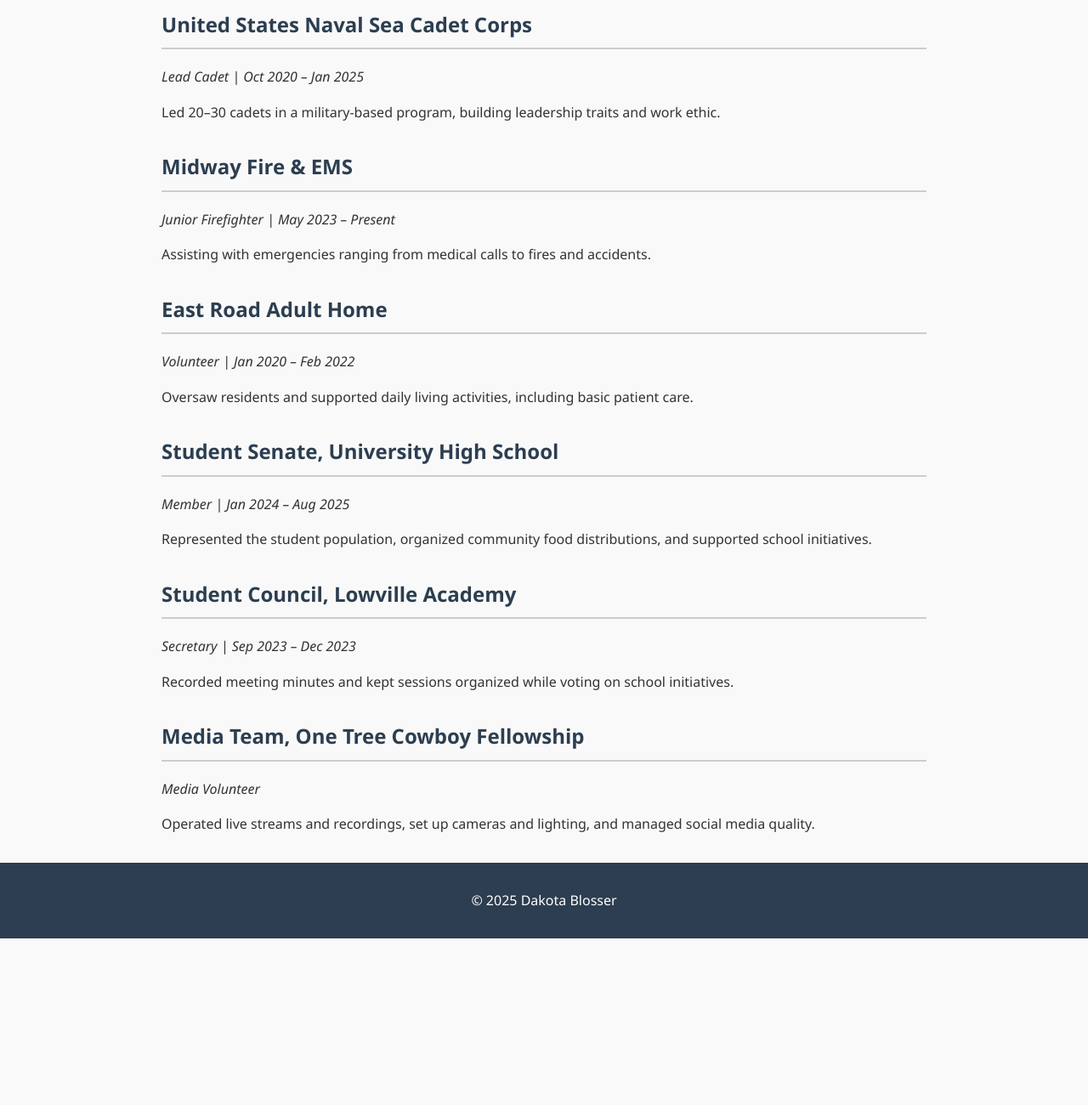
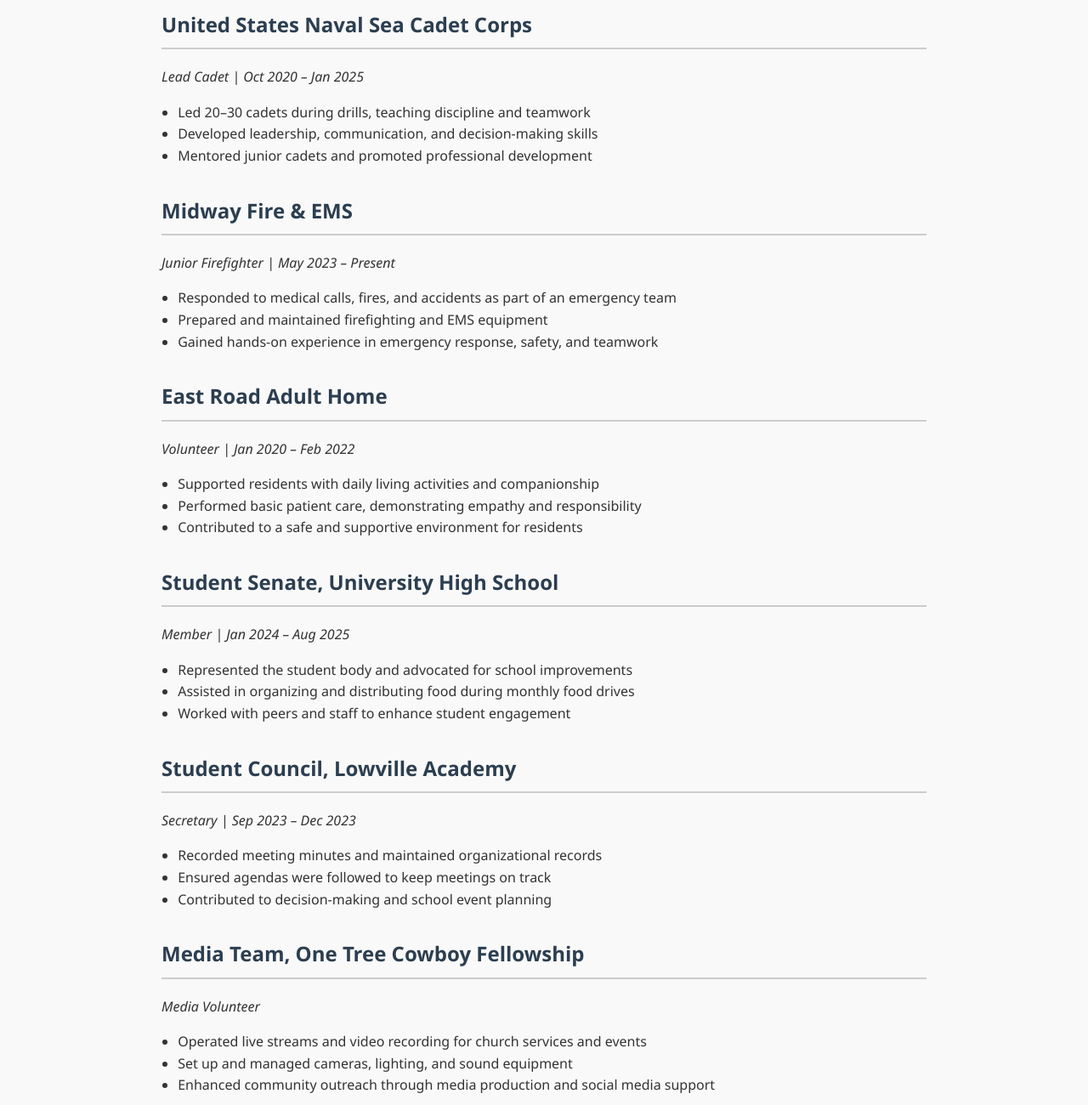
Before and after one commit to meetourheroes/dakotablosser, a plain HTML site: page projects.html in a window 1280 px wide. Shown: the part 200-1500 px from the top of the page at 85% size. Before the commit the page ends 1304 px from the top, so only its background shows below. Drawn offline with Linux system fonts and the light colour scheme.

Commit message:
Update projects.html

```diff
--- a/projects.html
+++ b/projects.html
@@ -25,37 +25,61 @@
     <section>
       <h2>United States Naval Sea Cadet Corps</h2>
       <p><em>Lead Cadet | Oct 2020 – Jan 2025</em></p>
-      <p>Led 20–30 cadets in a military-based program, building leadership traits and work ethic.</p>
+      <ul>
+        <li>Led 20–30 cadets during drills, teaching discipline and teamwork</li>
+        <li>Developed leadership, communication, and decision-making skills</li>
+        <li>Mentored junior cadets and promoted professional development</li>
+      </ul>
     </section>
 
     <section>
       <h2>Midway Fire & EMS</h2>
       <p><em>Junior Firefighter | May 2023 – Present</em></p>
-      <p>Assisting with emergencies ranging from medical calls to fires and accidents.</p>
+      <ul>
+        <li>Responded to medical calls, fires, and accidents as part of an emergency team</li>
+        <li>Prepared and maintained firefighting and EMS equipment</li>
+        <li>Gained hands-on experience in emergency response, safety, and teamwork</li>
+      </ul>
     </section>
 
     <section>
       <h2>East Road Adult Home</h2>
       <p><em>Volunteer | Jan 2020 – Feb 2022</em></p>
-      <p>Oversaw residents and supported daily living activities, including basic patient care.</p>
+      <ul>
+        <li>Supported residents with daily living activities and companionship</li>
+        <li>Performed basic patient care, demonstrating empathy and responsibility</li>
+        <li>Contributed to a safe and supportive environment for residents</li>
+      </ul>
     </section>
 
     <section>
       <h2>Student Senate, University High School</h2>
       <p><em>Member | Jan 2024 – Aug 2025</em></p>
-      <p>Represented the student population, organized community food distributions, and supported school initiatives.</p>
+      <ul>
+        <li>Represented the student body and advocated for school improvements</li>
+        <li>Assisted in organizing and distributing food during monthly food drives</li>
+        <li>Worked with peers and staff to enhance student engagement</li>
+      </ul>
     </section>
 
     <section>
       <h2>Student Council, Lowville Academy</h2>
       <p><em>Secretary | Sep 2023 – Dec 2023</em></p>
-      <p>Recorded meeting minutes and kept sessions organized while voting on school initiatives.</p>
+      <ul>
+        <li>Recorded meeting minutes and maintained organizational records</li>
+        <li>Ensured agendas were followed to keep meetings on track</li>
+        <li>Contributed to decision-making and school event planning</li>
+      </ul>
     </section>
 
     <section>
       <h2>Media Team, One Tree Cowboy Fellowship</h2>
       <p><em>Media Volunteer</em></p>
-      <p>Operated live streams and recordings, set up cameras and lighting, and managed social media quality.</p>
+      <ul>
+        <li>Operated live streams and video recording for church services and events</li>
+        <li>Set up and managed cameras, lighting, and sound equipment</li>
+        <li>Enhanced community outreach through media production and social media support</li>
+      </ul>
     </section>
   </main>
 
```
